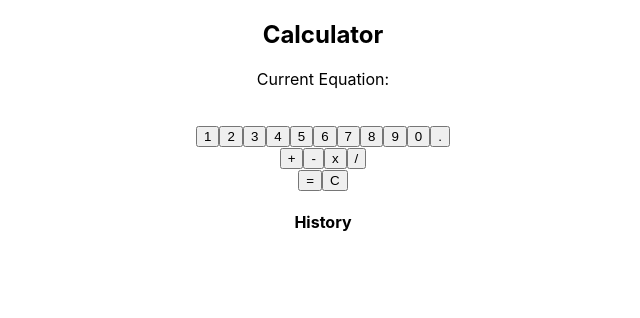
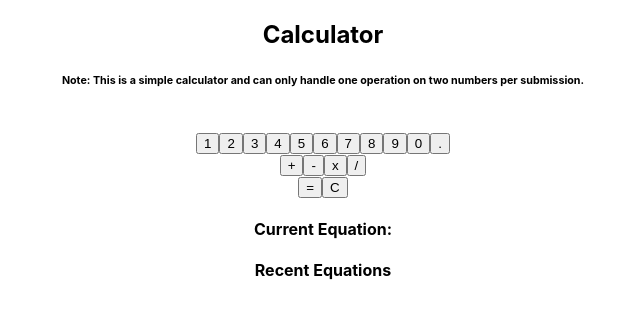
Before and after one commit to aholdahl/react-calculator, a React (Create React App) app: page / in a window 1280 px wide. Shown: the top 318 px of the page, without its empty margins (317-957 px from the left). Built offline with nearby package versions, Linux system fonts and the light colour scheme.

Commit message:
solved multiple operator handling error on capture function

```diff
--- a/src/App/App.css
+++ b/src/App/App.css
@@ -1,5 +1,10 @@
 .App {
   text-align: center;
+}
+
+.historyList {
+  list-style: none;
+  padding: 0px;
 }
 
 /* .App-logo {
--- a/src/Calculator/Calculator.js
+++ b/src/Calculator/Calculator.js
@@ -9,12 +9,12 @@ class Calculator extends Component {
     }
 
     capture = (event) => {
-            if (this.state.operator){
+            if (this.state.operator && (Number(event.target.value) >= 0 || event.target.value === ".")){
                 this.setState({
                     ...this.state,
                     secondNumber: this.state.secondNumber + event.target.value
                 })
-            } else if (Number(event.target.value) >= 0) {
+            } else if (Number(event.target.value) >= 0 || event.target.value === ".") {
                 this.setState({
                     ...this.state,
                     firstNumber: this.state.firstNumber + event.target.value
@@ -28,12 +28,12 @@ class Calculator extends Component {
     }
 
     submit = ()=>{
-        let equation = this.state.firstNumber + this.state.operator + this.state.secondNumber;
+        let equation = this.state.firstNumber + " " + this.state.operator + " " + this.state.secondNumber;
         let solution = eval(Number(this.state.firstNumber)+(this.state.operator)+Number(this.state.secondNumber));
         console.log(solution)
         this.setState({
             ...this.state,
-            history: [...this.state.history, equation+"="+solution],
+            history: [...this.state.history, equation+" = "+solution],
             firstNumber: '',
             operator: '',
             secondNumber: ''
@@ -55,7 +55,7 @@ class Calculator extends Component {
         return (
             <>
                 <h2>Calculator</h2>
-                <p>Current Equation: <span>{this.state.firstNumber+this.state.operator+this.state.secondNumber}</span></p>
+                <h6>Note: This is a simple calculator and can only handle one operation on two numbers per submission.</h6>
                 <br />
                 {/* numbers (tried to use a loop to create this, no luck) */}
                 <button value={1} onClick={this.capture}>1</button>
@@ -84,8 +84,9 @@ class Calculator extends Component {
                 <button onClick={this.submit}>=</button>
                 <button onClick={this.clear}>C</button>
                 <br />
-                <h4>History</h4>
-                <ul>
+                <h4>Current Equation: <span>{this.state.firstNumber + " " + this.state.operator + " " + this.state.secondNumber}</span></h4>
+                <h4>Recent Equations</h4>
+                <ul className="historyList">
                     {
                         this.state.history.length > 10 ?
                         this.state.history.slice(this.state.history.length - 10, this.state.history.length).reverse().map((equation, i) => {
```
